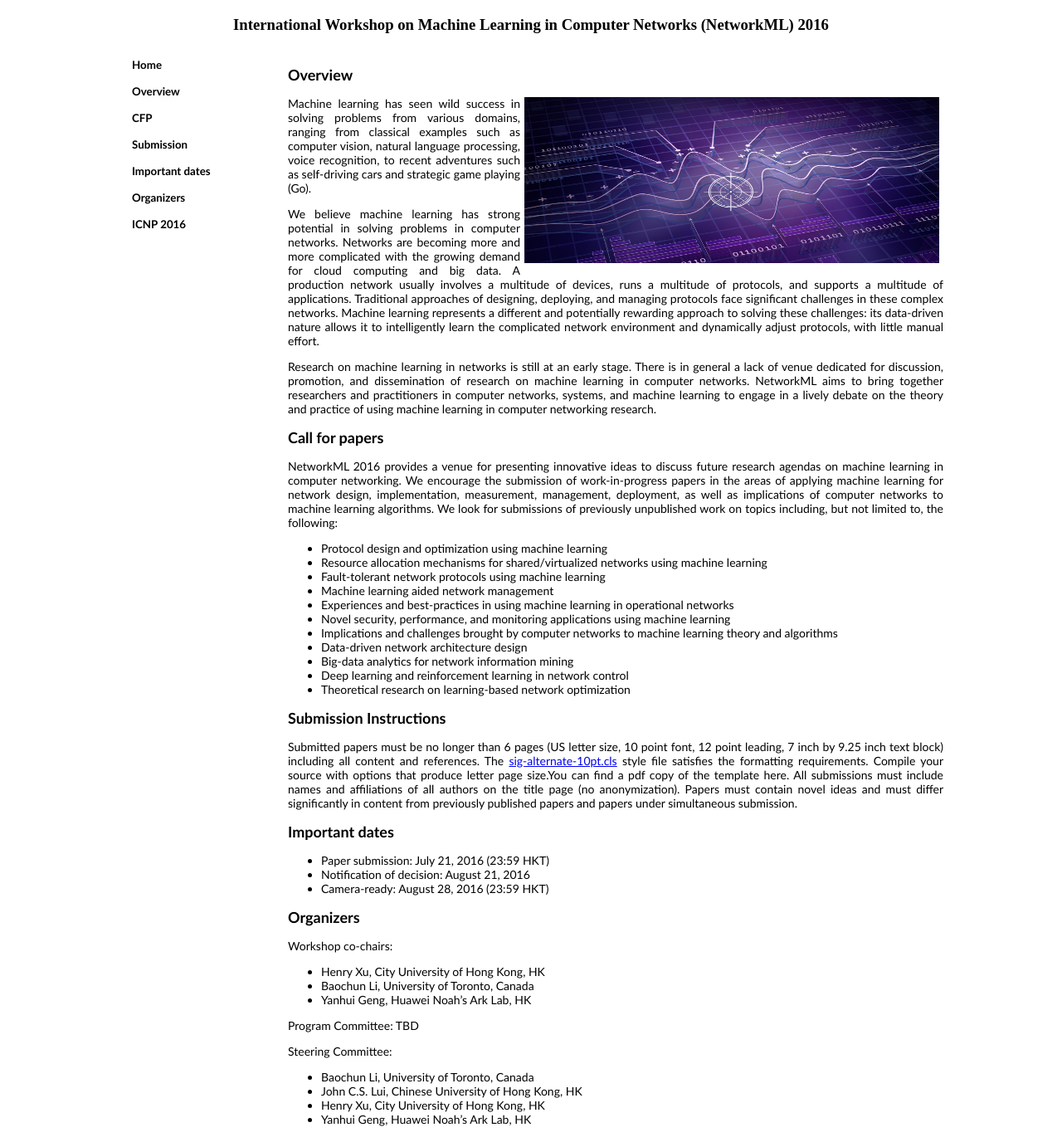
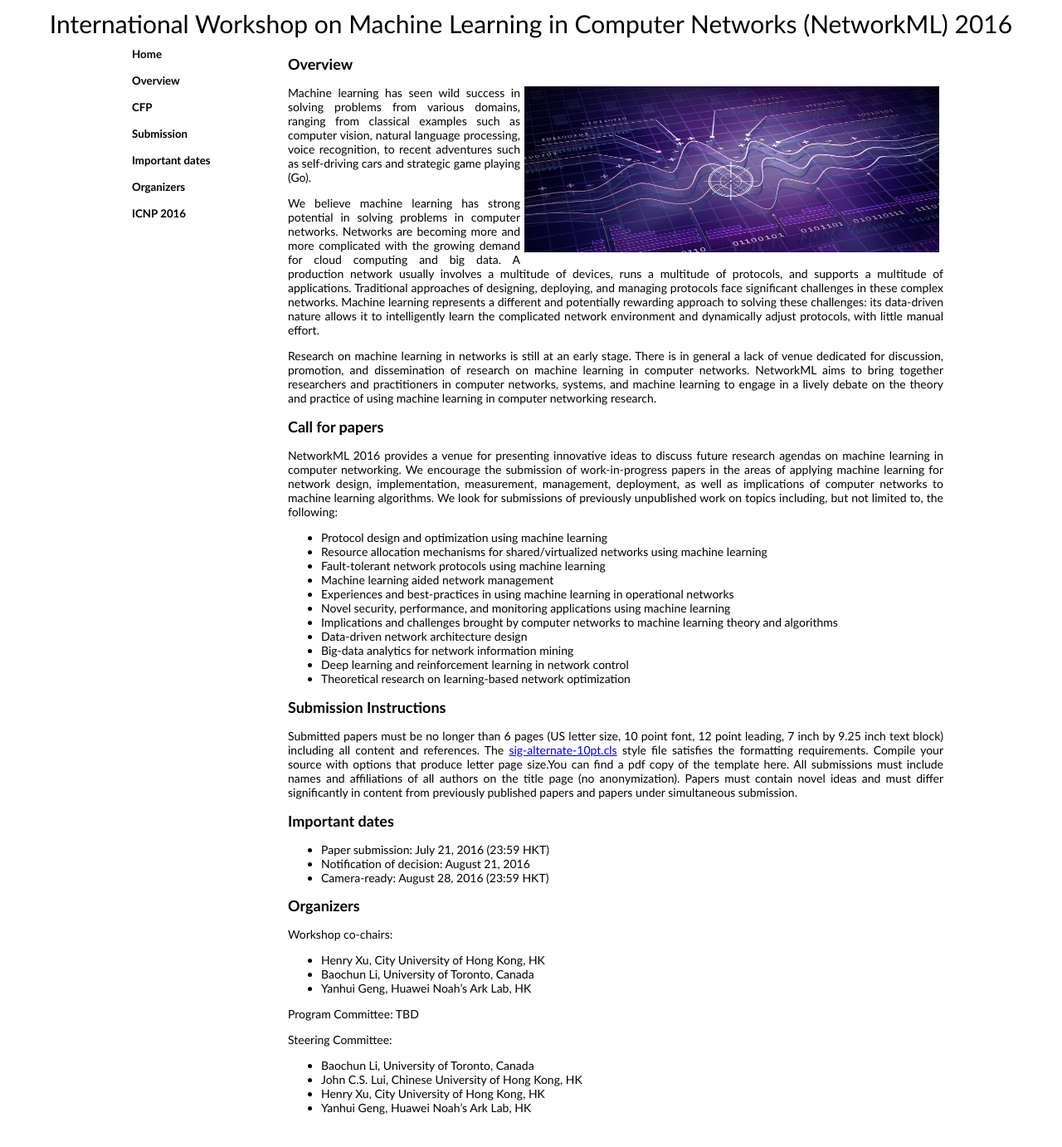
Before and after one commit to networkml/networkml.github.io, a Jekyll site: the page built from index.html, in a window 1280 px wide. Shown: the whole page at 83% size. Built offline with Jekyll 4.4.1, drawn with Linux system fonts in a browser that asks for light colours.

Commit message:
larger title

```diff
--- a/_layouts/networkml.html
+++ b/_layouts/networkml.html
@@ -21,9 +21,9 @@
 </style></head>
 
 <body>
-    <div class="header">
+    <div class="headtitle">
              <!-- <img src="./images/sing.jpg" alt="Singapore" height="400" width="1000"> -->
-            <h3><center> International Workshop on Machine Learning in Computer Networks (NetworkML) 2016 </center></h3>
+            International Workshop on Machine Learning in Computer Networks (NetworkML) 2016
     </div>
       <div class="page-content">
       <div class="wrapper">
--- a/images/mainstyle.css
+++ b/images/mainstyle.css
@@ -116,3 +116,16 @@
     color: black;
     text-align: left;
 }
+
+.headtitle {
+    /* Give a bit of gap between cover image and text. */
+    padding-top: 2px;
+    /* Text must be justified at both ends. */
+    text-align: justify;
+    text-justify: inter-word;
+    /* Font family. */
+    font-family: "Trebuchet MS", Helvetica, sans-serif;
+    font-size: 30px;
+    color: black;
+    text-align: center;
+}
```
Also changed, not shown: 3 other files.
